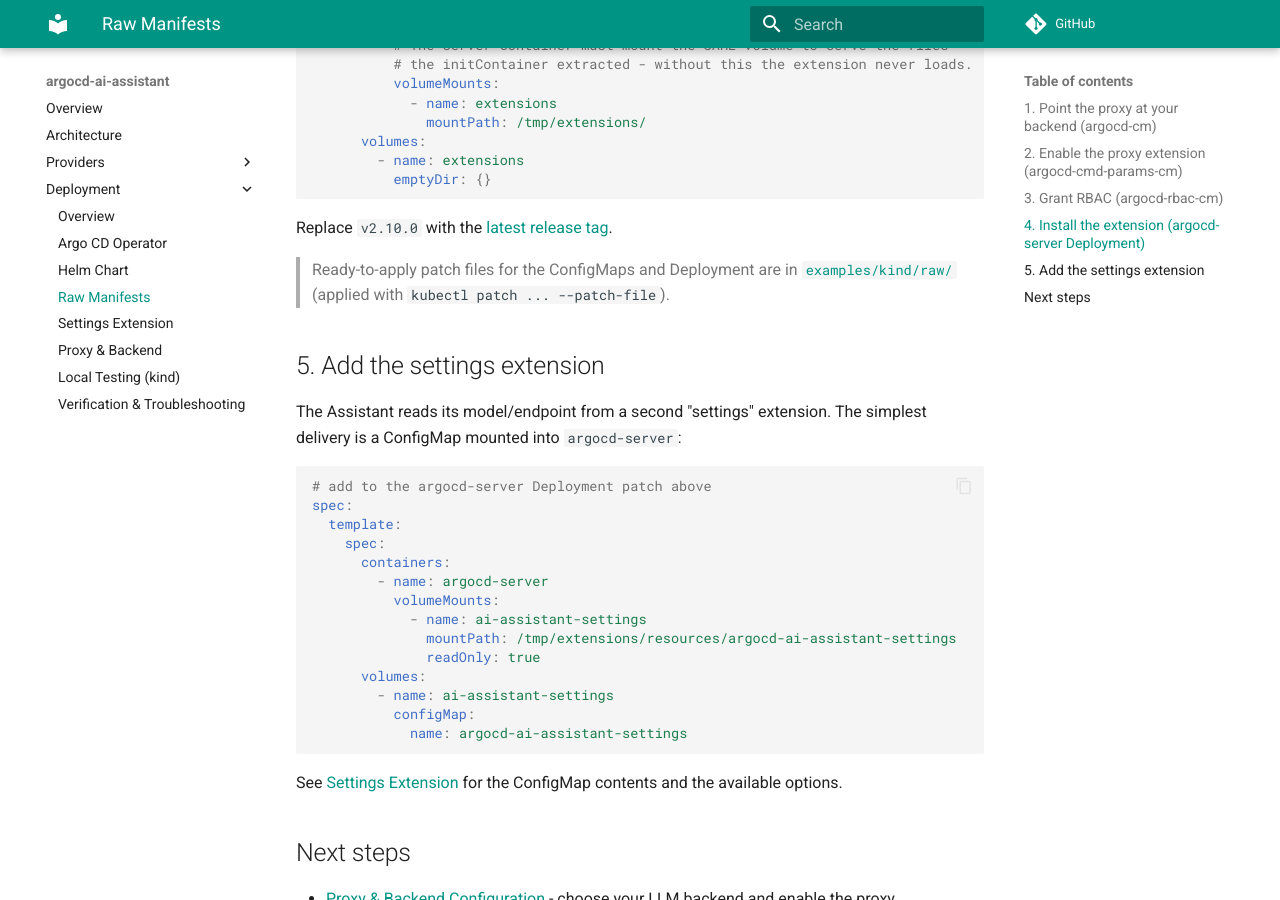
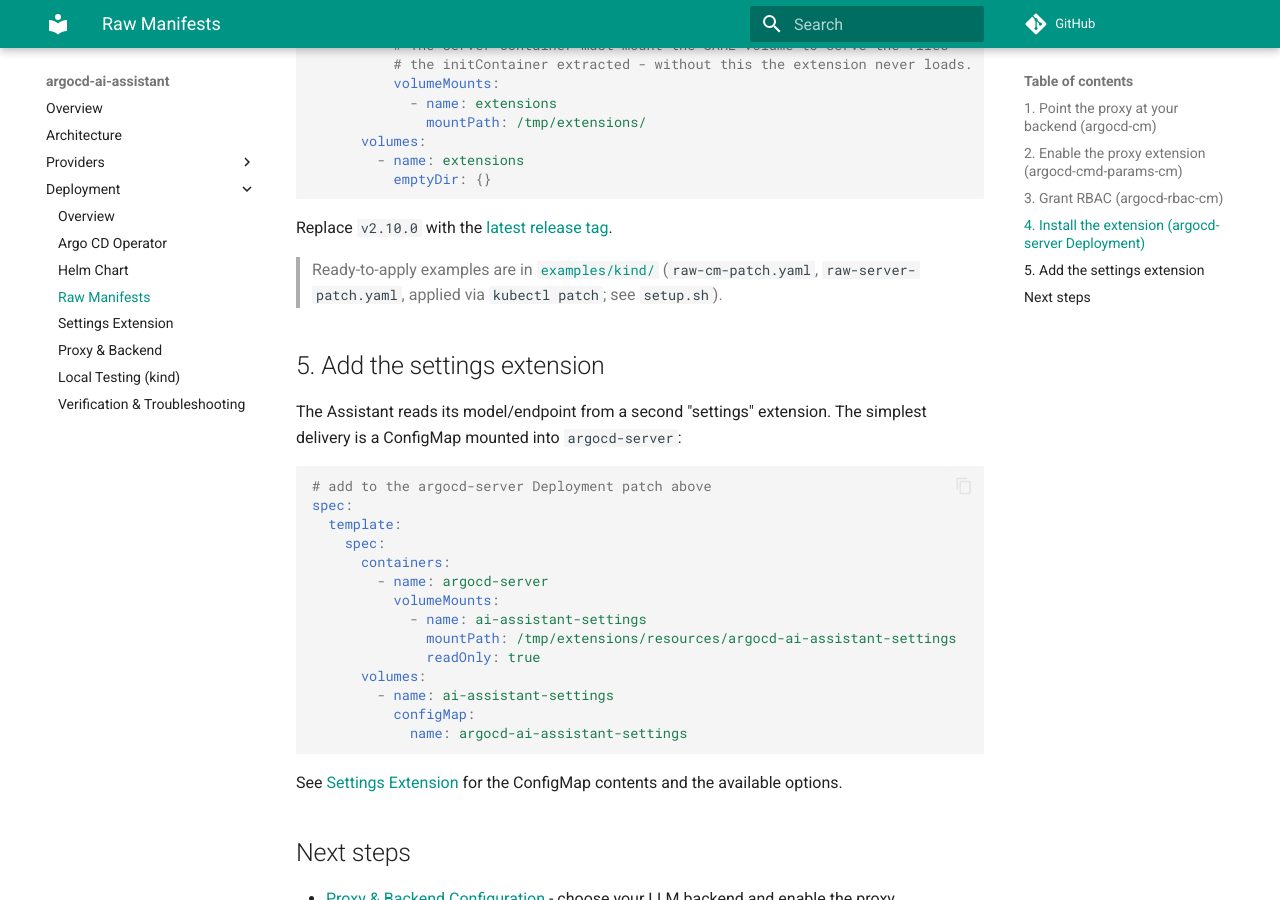
Before and after one commit to saidsef/argocd-ai-assistant, an MkDocs documentation site: the page built from docs/deployment/raw.md, in a window 1280 px wide and 900 px high, scrolled down 1826 px. Built offline with MkDocs 1.6.1 and Material for MkDocs 9.7.7, drawn with Linux system fonts in a browser that asks for light colours; comment, search, counter and statistics services are not loaded.

Commit message:
chore(examples): flatten kind harness and drop noisy files
Remove the unused kind-config.yaml, inline the two one-line raw ConfigMap
patches (cmd-params, rbac) into setup.sh, and flatten the per-method
subdirs into a single directory. 15 files/5 dirs -> 12 files, no subdirs.
Revalidated 8/8 on raw, helm and operator.

```diff
--- a/docs/deployment/raw.md
+++ b/docs/deployment/raw.md
@@ -87,9 +87,8 @@
 
 Replace `v2.10.0` with the [latest release tag](../deployment.md#build-and-package).
 
-> Ready-to-apply patch files for the ConfigMaps and Deployment are in
-> [`examples/kind/raw/`](https://github.com/saidsef/argocd-ai-assistant/blob/main/examples/kind/raw)
-> (applied with `kubectl patch ... --patch-file`).
+> Ready-to-apply examples are in [`examples/kind/`](https://github.com/saidsef/argocd-ai-assistant/tree/main/examples/kind)
+> (`raw-cm-patch.yaml`, `raw-server-patch.yaml`, applied via `kubectl patch`; see `setup.sh`).
 
 ## 5. Add the settings extension
 
```
Also changed, not shown: docs/deployment/helm.md (+1 -1 lines), docs/deployment/operator.md (+1 -1 lines), examples/kind/README.md (+6 -7 lines), 16 other files.
